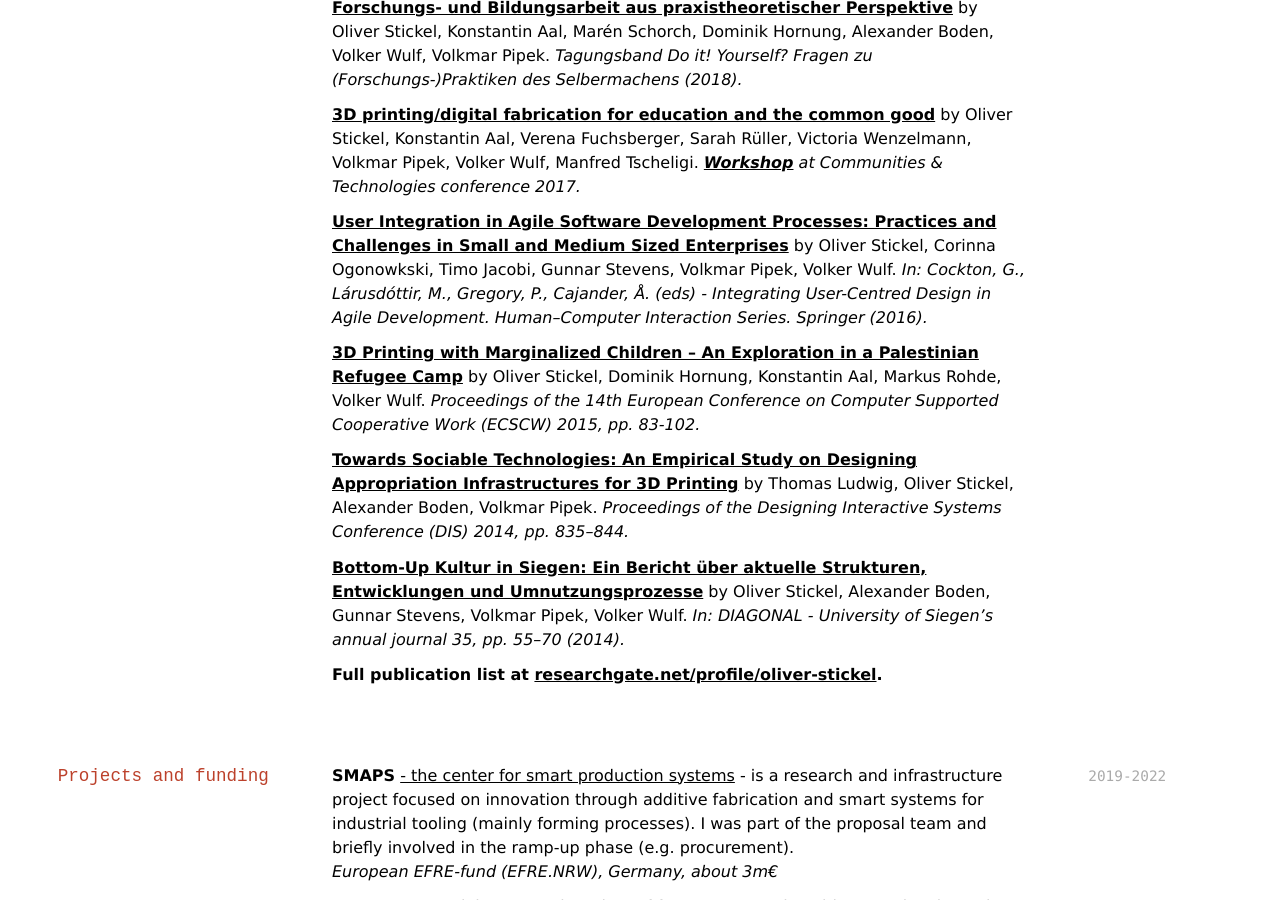
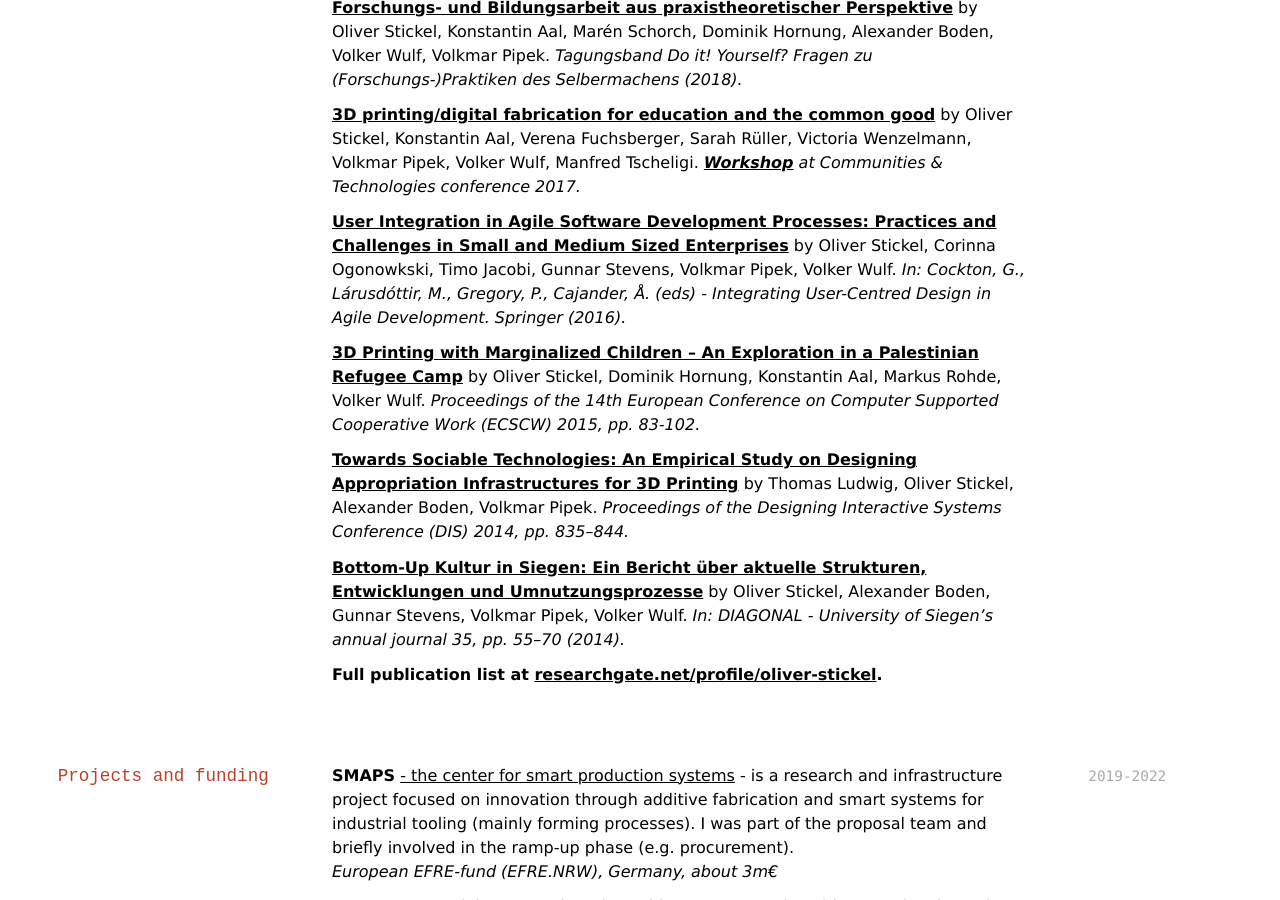
Before and after one commit to oliverstickel/oliverstickel.github.io, a Jekyll site: the page built from index.md, in a window 1280 px wide and 900 px high, scrolled down 1543 px. Built offline with Jekyll 4.4.1, drawn with Linux system fonts in a browser that asks for light colours; nearby versions of some CDN libraries; a style sheet for code colours, icons or effects is not loaded.

Commit message:
Update index.md

```diff
--- a/index.md
+++ b/index.md
@@ -55,7 +55,7 @@ Fab Lab Manager & Founder
 
 [**3D printing/digital fabrication for education and the common good**](http://www.digifab-commongood.fab101.de/images/2017_ws3dp_ct_proposal.pdf) by Oliver Stickel, Konstantin Aal, Verena Fuchsberger, Sarah Rüller, Victoria Wenzelmann, Volkmar Pipek, Volker Wulf, Manfred Tscheligi. *[**Workshop**](http://www.digifab-commongood.fab101.de/)  at Communities & Technologies conference 2017.*
 
-[**User Integration in Agile Software Development Processes: Practices and Challenges in Small and Medium Sized Enterprises**](files/10.1007-978-3-319-32165-3_2.pdf) by Oliver Stickel, Corinna Ogonowkski, Timo Jacobi, Gunnar Stevens, Volkmar Pipek, Volker Wulf. *In: Cockton, G., Lárusdóttir, M., Gregory, P., Cajander, Å. (eds) - Integrating User-Centred Design in Agile Development. Human–Computer Interaction Series. Springer (2016).*
+[**User Integration in Agile Software Development Processes: Practices and Challenges in Small and Medium Sized Enterprises**](files/10.1007-978-3-319-32165-3_2.pdf) by Oliver Stickel, Corinna Ogonowkski, Timo Jacobi, Gunnar Stevens, Volkmar Pipek, Volker Wulf. *In: Cockton, G., Lárusdóttir, M., Gregory, P., Cajander, Å. (eds) - Integrating User-Centred Design in Agile Development. Springer (2016).*
 
 [**3D Printing with Marginalized Children – An Exploration in a Palestinian Refugee Camp**](files/10.1007-978-3-319-20499-4.pdf) by Oliver Stickel, Dominik Hornung, Konstantin Aal, Markus Rohde, Volker Wulf. *Proceedings of the 14th European Conference on Computer Supported Cooperative Work (ECSCW) 2015, pp. 83-102.*
 
```
